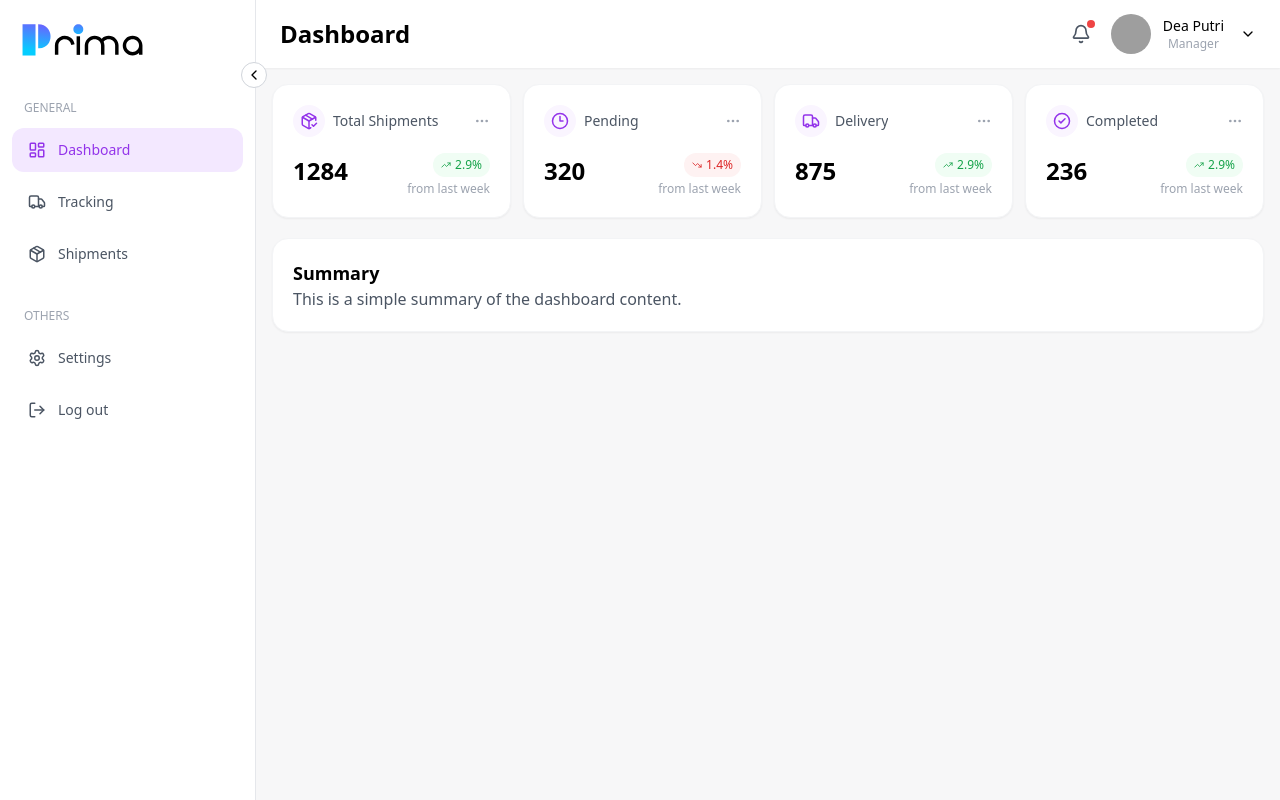
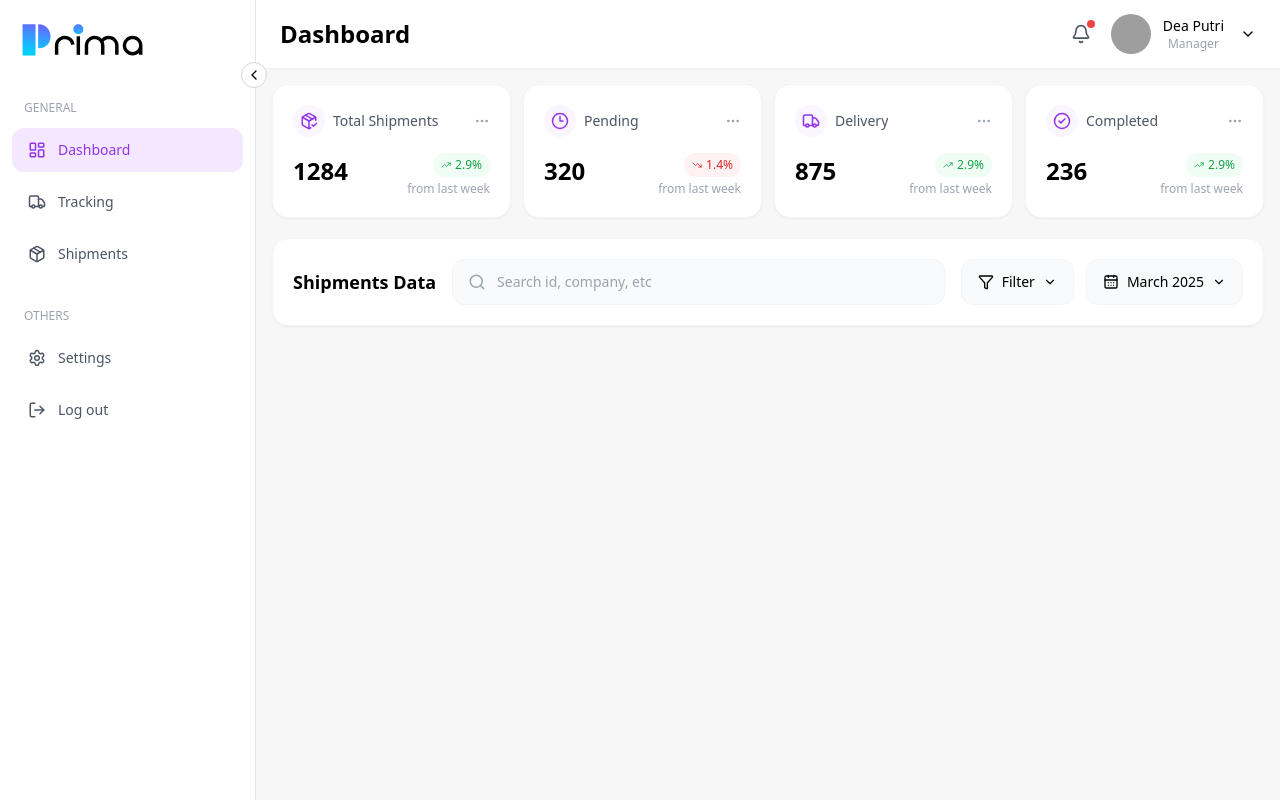
Before and after one commit to MUSHARIB-97/primaconsulting-interview-task, a React (Vite) app: page / in a window 1280 px wide. Built offline with nearby package versions, Linux system fonts and the light colour scheme; grey boxes are pictures that could not be loaded.

Commit message:
dasboard shipment filtration UI

```diff
--- a/src/pages/dashboard/index.jsx
+++ b/src/pages/dashboard/index.jsx
@@ -1,5 +1,6 @@
 import StatsCard from "../../components/statsCard";
 import { statsData } from "../../helper/constant";
+import ShipmentFiltration from "./shipment-filtration";
 
 const Dashboard = () => {
   return (
@@ -18,10 +19,7 @@ const Dashboard = () => {
         ))}
       </div>
       <div className="p-4 bg-white border border-gray-100 shadow-sm rounded-xl lg:rounded-2xl lg:p-5">
-        <h2 className="text-lg font-bold text-black">Summary</h2>
-        <p className="text-gray-600">
-          This is a simple summary of the dashboard content.
-        </p>
+        <ShipmentFiltration />
       </div>
     </div>
   );
--- /dev/null
+++ b/src/pages/dashboard/shipment-filtration.jsx
@@ -0,0 +1,45 @@
+import { Search, CalendarDays, ChevronDown, Filter } from "lucide-react";
+
+const ShipmentFiltration = () => {
+  return (
+    <div className="flex flex-col gap-4 lg:flex-row lg:items-center">
+      {/* Title */}
+      <h2 className="text-lg font-semibold whitespace-nowrap">
+        Shipments Data
+      </h2>
+
+      {/* Search (takes all remaining space) */}
+      <div className="relative flex-1">
+        <Search
+          size={18}
+          className="absolute text-gray-400 -translate-y-1/2 left-4 top-1/2"
+        />
+
+        <input
+          type="text"
+          placeholder="Search id, company, etc"
+          className="w-full py-3 pr-4 text-sm border border-gray-100 outline-none pl-11 bg-gray-50 rounded-xl focus:ring-2 focus:ring-purple-200"
+        />
+      </div>
+
+      {/* Actions */}
+      <div className="flex items-center w-full gap-3 lg:w-auto">
+        {/* Filter */}
+        <button className="flex items-center justify-center flex-1 gap-2 px-4 py-3 text-sm transition border border-gray-100 lg:flex-none bg-gray-50 rounded-xl hover:bg-gray-100">
+          <Filter size={16} />
+          <span>Filter</span>
+          <ChevronDown size={14} />
+        </button>
+
+        {/* Date */}
+        <button className="flex items-center justify-center flex-1 gap-2 px-4 py-3 text-sm transition border border-gray-100 lg:flex-none bg-gray-50 rounded-xl hover:bg-gray-100">
+          <CalendarDays size={16} />
+          <span>March 2025</span>
+          <ChevronDown size={14} />
+        </button>
+      </div>
+    </div>
+  );
+};
+
+export default ShipmentFiltration;
```
